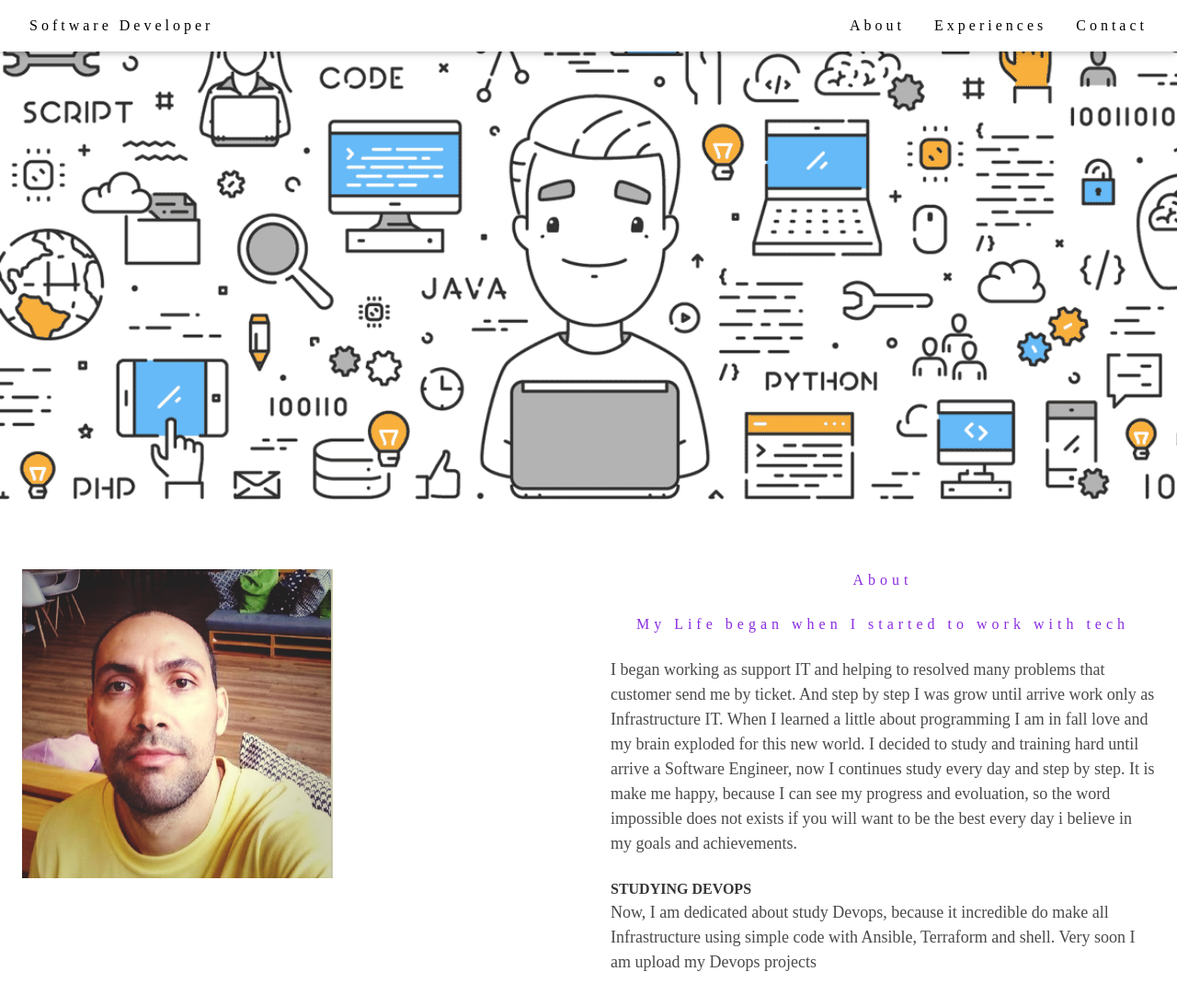
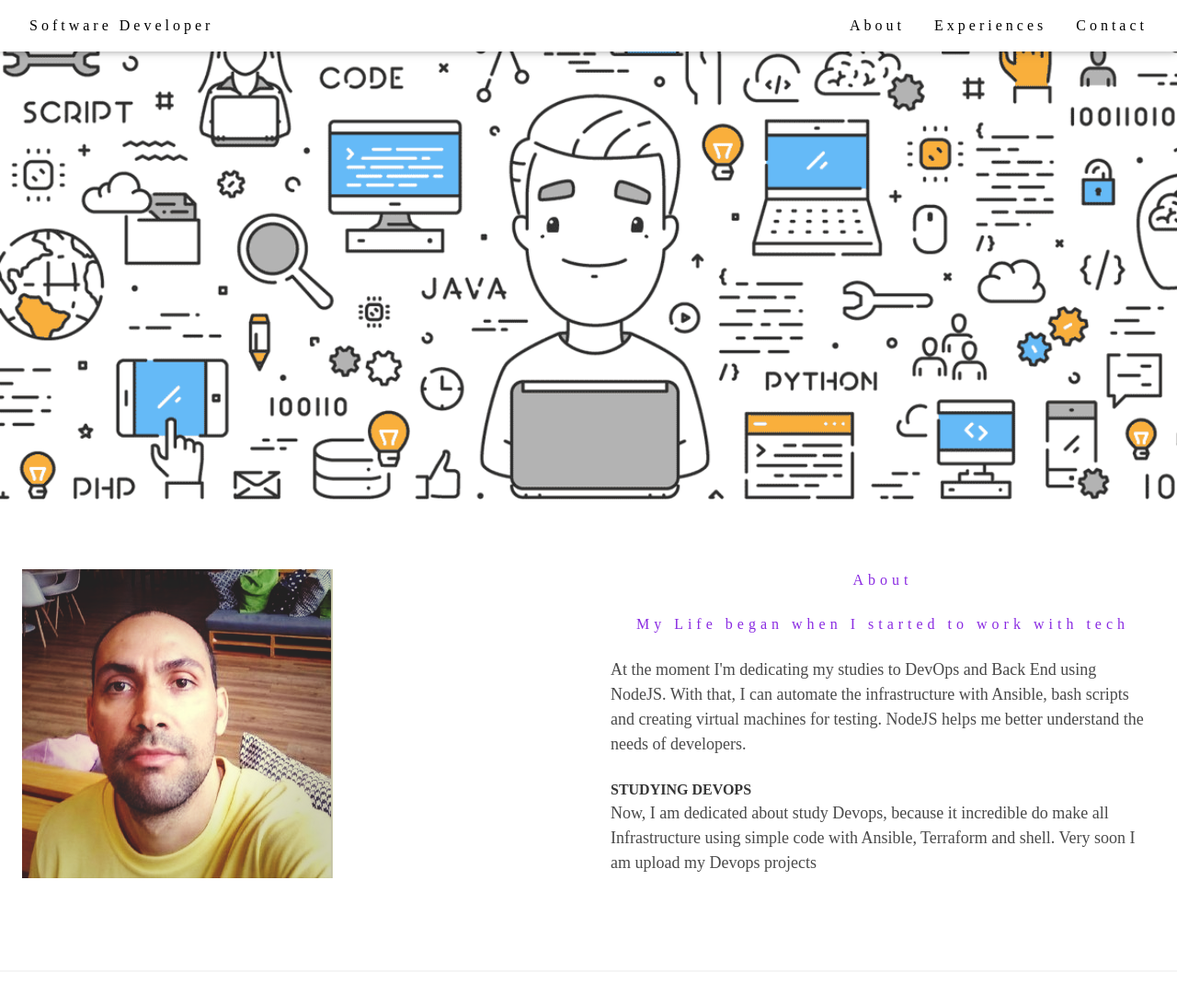
Before and after one commit to igormachado/igormachado.github.io, a plain HTML site: page index.html in a window 1280 px wide. Shown: the top 1094 px of the page at 92% size. Drawn offline with nearby package versions, Linux system fonts and the light colour scheme.

Commit message:
Update index.html

```diff
--- a/index.html
+++ b/index.html
@@ -50,13 +50,8 @@
 
             <br>
 
-            <p class="w3-large">I began working as support IT and helping to resolved many problems that customer send
-                me by ticket. And step by step I was grow until arrive work only as Infrastructure IT.
-                When I learned a little about programming I am in fall love and my brain exploded for this new world.
-                I decided to study and training hard until arrive a Software Engineer, now I continues study every day
-                and step by step. It is make me happy, because I can see my progress and evoluation, so the word
-                impossible does not exists if you will want to be the best every day i believe in my goals and
-                achievements.
+            <p class="w3-large">At the moment I'm dedicating my studies to DevOps and Back End using NodeJS. With that, I can automate the infrastructure with Ansible, bash scripts and creating virtual machines for testing. NodeJS helps me better understand the needs of developers.
+
 
             </p>
             <br>
```
